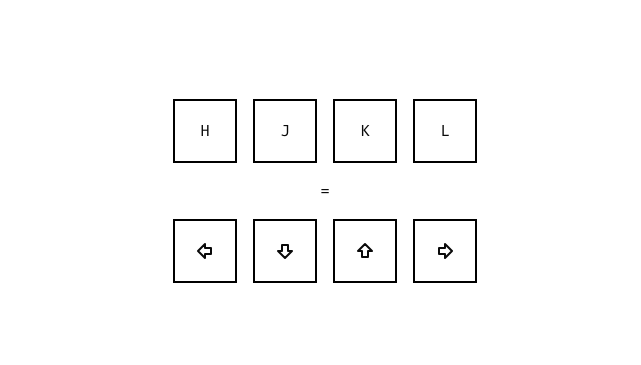
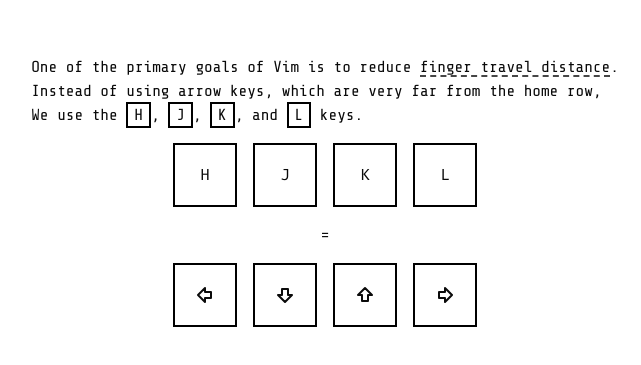
Before and after one commit to General-Mudkip/why-vim, a Next.js app: page / in a window 1280 px wide. Shown: the part 1009-1374 px from the top of the page, without its empty margins (315-956 px from the left). Built offline with nearby package versions, Linux system fonts and the light colour scheme; a web font is replaced by a local one.

Commit message:
Improvements to intro and hjkl sections, added Key component

```diff
--- a/src/app/globals.css
+++ b/src/app/globals.css
@@ -138,3 +138,7 @@
     @apply bg-background text-foreground;
   }
 }
+
+a {
+  @apply underline decoration-dashed underline-offset-4 hover:text-neutral-600 hover:decoration-solid hover:underline-offset-3
+}
--- a/src/app/page.tsx
+++ b/src/app/page.tsx
@@ -1,10 +1,10 @@
-import { HeroSection } from "@/components/sections/01-hero/01-hero";
+import { IntroSection } from "@/components/sections/01-intro/01-intro";
 import { HJKLSection } from "@/components/sections/02-hjkl/02-hjkl";
 
 export default function Home() {
   return (
     <main className="px-24 flex flex-col">
-      <HeroSection />
+      <IntroSection />
       <HJKLSection />
     </main>
   );
--- /dev/null
+++ b/src/components/common/key.tsx
@@ -0,0 +1,19 @@
+"use client"
+import { useKeyPress } from "@/components/hooks/useKeyPress";
+import { cn } from "@/lib/utils";
+
+export const Key = ({ label }: { label: string }) => {
+	const keyIsActive = useKeyPress([label.toLowerCase()]); // TODO: Change this to just accept an activator key
+	console.log(label)
+
+	return (
+		<span
+			className={cn(
+				"border-2 border-black px-1.5 py-0.5",
+				keyIsActive ? "bg-black text-white" : ""
+			)}
+		>
+			{label}
+		</span>
+	)
+}
--- a/src/components/sections/01-hero/01-hero.tsx
+++ b/src/components/sections/01-intro/01-intro.tsx
@@ -1,8 +1,8 @@
 import { HeroNextPageButtons } from "./next-page-buttons"
 
-export const HeroSection = () => {
+export const IntroSection = () => {
 	return (
-		<section id="01-hero" className="flex h-screen w-full flex-row items-center justify-between">
+		<section id="01-intro" className="flex h-screen w-full flex-row items-center justify-between">
 			<div className="max-w-fit">
 				<h1 className="font-space text-9xl font-bold text-nowrap italic">Why Vim?</h1>
 				<h3 className="pt-4 font-space text-3xl">
--- a/src/components/sections/02-hjkl/02-hjkl.tsx
+++ b/src/components/sections/02-hjkl/02-hjkl.tsx
@@ -1,9 +1,18 @@
 import { PressableKeyButton, PressableIconButton } from "@/components/button/pressable-button"
+import { Key } from "@/components/common/key"
 import { ArrowBigDown, ArrowBigLeft, ArrowBigRight, ArrowBigUp } from "lucide-react"
 
 export const HJKLSection = () => {
 	return (
-		<section id="02-hjkl" className="flex h-screen w-full gap-y-4 flex-col justify-center items-center">
+		<section id="02-hjkl" className="flex font-share h-screen w-full gap-y-4 flex-col justify-center items-center">
+			<p>
+				One of the primary goals of Vim is to reduce <a href="https://en.wikipedia.org/wiki/Touch_typing" target="_blank">finger travel distance</a>.
+				<br />
+				Instead of using arrow keys, which are very far from the home row,
+				<br />
+				We use the <Key label="H" />, <Key label="J" />, <Key label="K" />, and <Key label="L" /> keys.
+			</p>
+
 			<div className="flex flex-row gap-x-4">
 				<PressableKeyButton activatorKeys={["h", "ArrowLeft"]} displayKey="H" />
 				<PressableKeyButton activatorKeys={["j", "ArrowDown"]} displayKey="J" />
```
Also changed, not shown: src/components/sections/01-intro/next-page-buttons.tsx (renamed from src/components/sections/01-hero/next-page-buttons.tsx).
